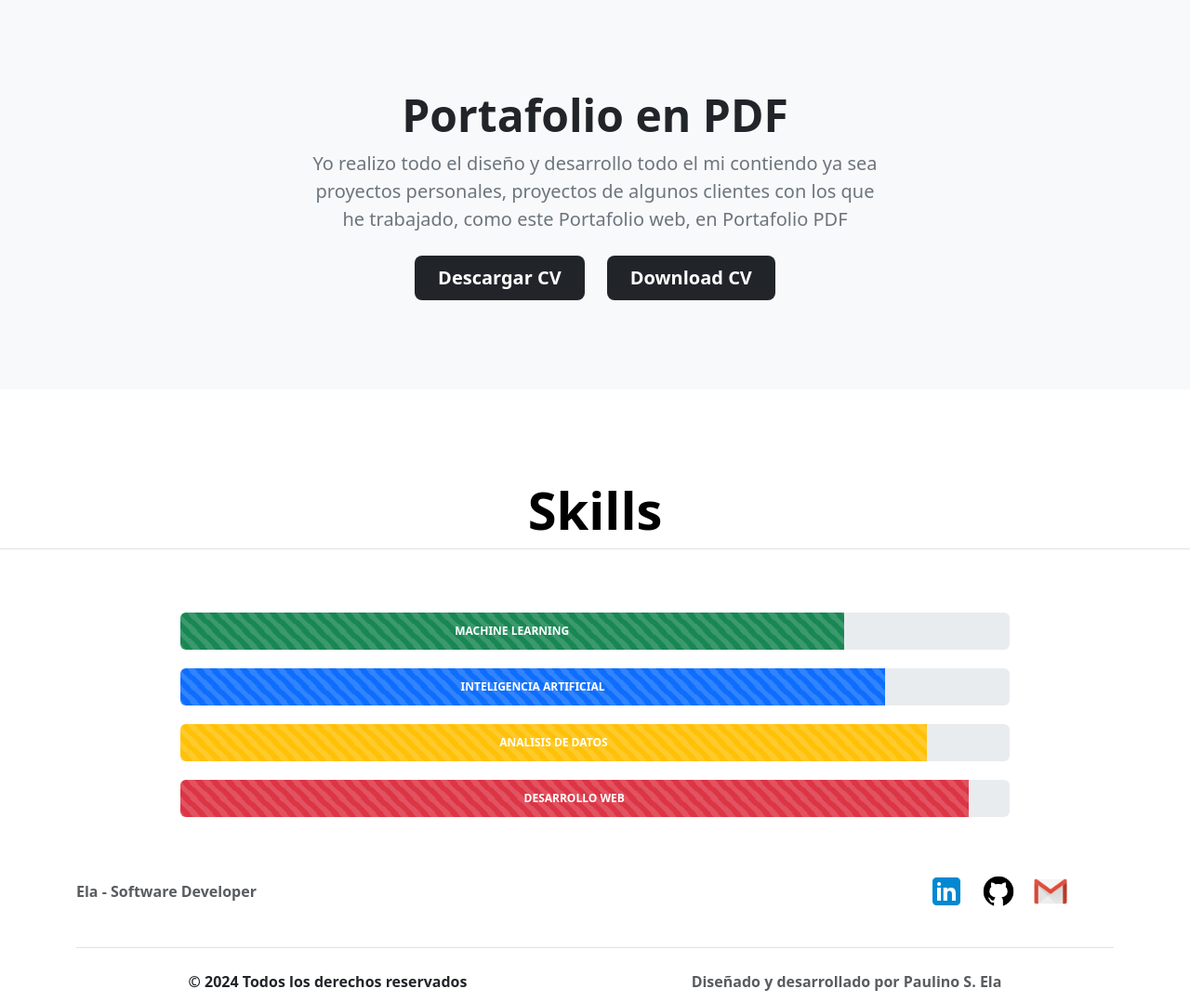
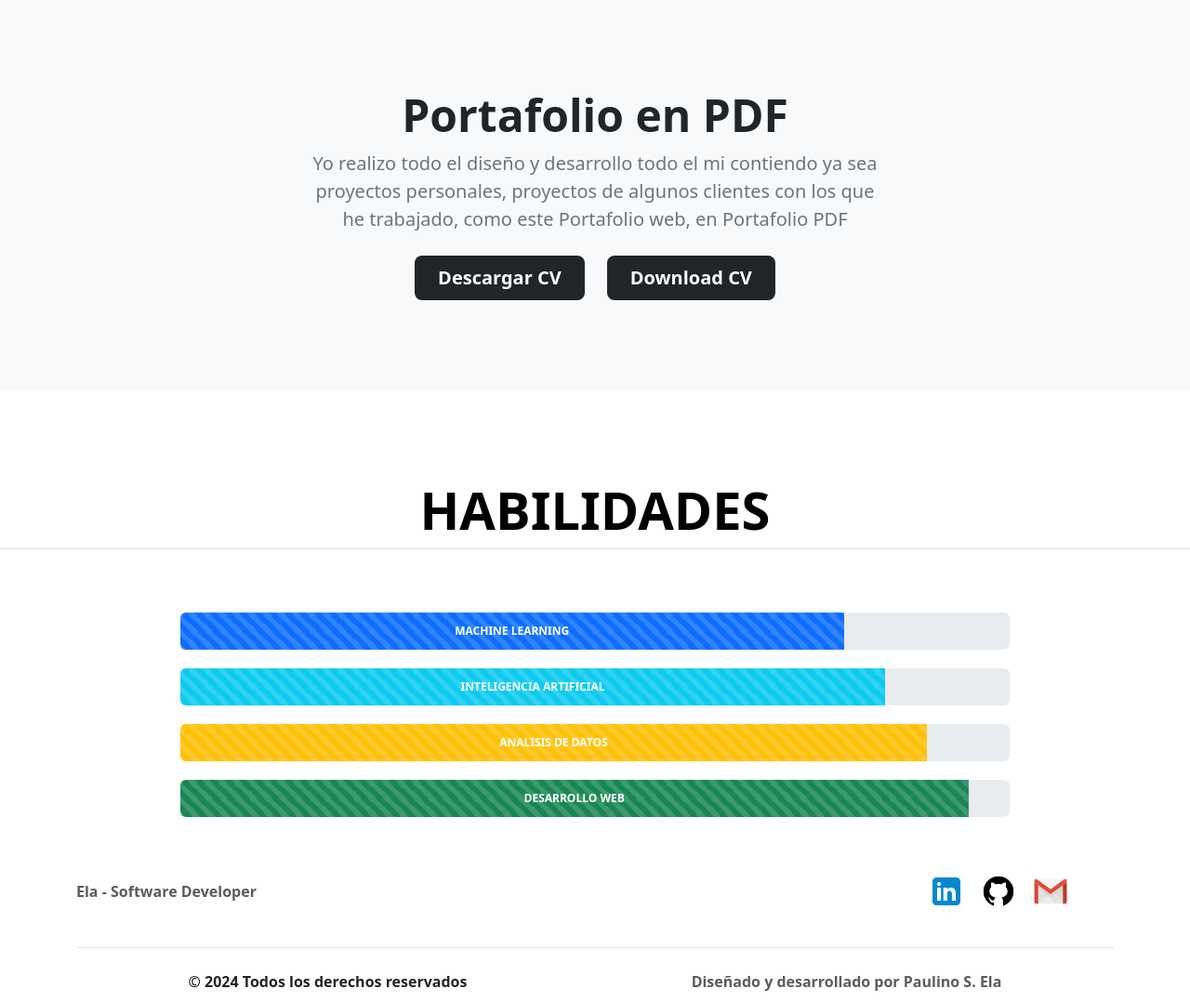
Before and after one commit to LinoELa/miPortafolio, a Django app: page / in a window 1280 px wide. Shown: the part 1559-2637 px from the top of the page at 93% size. Run offline with Django 5.2, Linux system fonts and the light colour scheme.

Commit message:
SECCION 3 : PARTE 2

```diff
--- a/AppPortafolio/templates/portafolioDoc/home.html
+++ b/AppPortafolio/templates/portafolioDoc/home.html
@@ -93,21 +93,21 @@
 <div class="b-example-divider"></div>
 
 <div class="px-4 pt-5 my-5 text-center border-bottom">
-    <h1 class="display-4 fw-bold text-body-emphasis">Skills</h1>
+    <h1 class="display-4 fw-bold text-body-emphasis">HABILIDADES</h1>
 </div>
 
 <div class='container'>
 
     <div class="progress" role="progressbar" aria-label="Danger example" aria-valuenow="80" aria-valuemin="0"
         aria-valuemax="100">
-        <div class="progress-bar bg-success  progress-bar progress-bar-striped progress-bar-animated  text-white"
+        <div class="progress-bar  progress-bar progress-bar-striped progress-bar-animated  text-white"
             style="width: 80%"><span class='fw-bold'>MACHINE LEARNING</span></div>
     </div>
 
     <div class="progress " role="progressbar progress-bar-striped active" role='progressbar' aria-label="Info example"
         aria-valuenow="85" aria-valuemin="0" aria-valuemax="100">
 
-        <div class="progress-bar  text-white progress-bar progress-bar-striped progress-bar-animated"
+        <div class="progress-bar bg-info  text-white progress-bar progress-bar-striped progress-bar-animated"
             style="width: 85%"> <span class='fw-bold'>INTELIGENCIA ARTIFICIAL</span> </div>
 
     </div>
@@ -115,14 +115,14 @@
 
     <div class="progress" role="progressbar progress-bar-striped" aria-label="Warning example" aria-valuenow="90"
         aria-valuemin="0" aria-valuemax="100">
-        <div class="progress-bar bg-warning progress-bar progress-bar-striped progress-bar-animated  text-white"
+        <div class="progress-bar  bg-warning progress-bar progress-bar-striped progress-bar-animated  text-white"
             style="width: 90%"><span class='fw-bold'>ANALISIS DE DATOS</span></div>
     </div>
 
 
     <div class="progress" role="progressbar" aria-label="Danger example" aria-valuenow="95" aria-valuemin="0"
         aria-valuemax="100">
-        <div class="progress-bar bg-danger  progress-bar progress-bar-striped progress-bar-animated  text-white"
+        <div class="progress-bar bg-success progress-bar progress-bar-striped progress-bar-animated  text-white"
             style="width: 95%"><span class='fw-bold'>DESARROLLO WEB</span></div>
     </div>
 </div>
```
